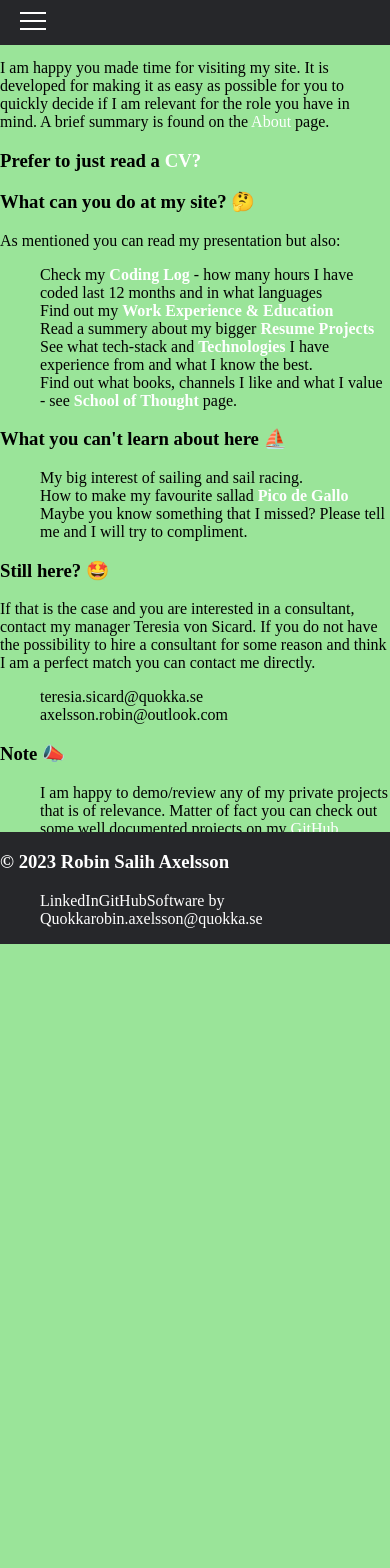
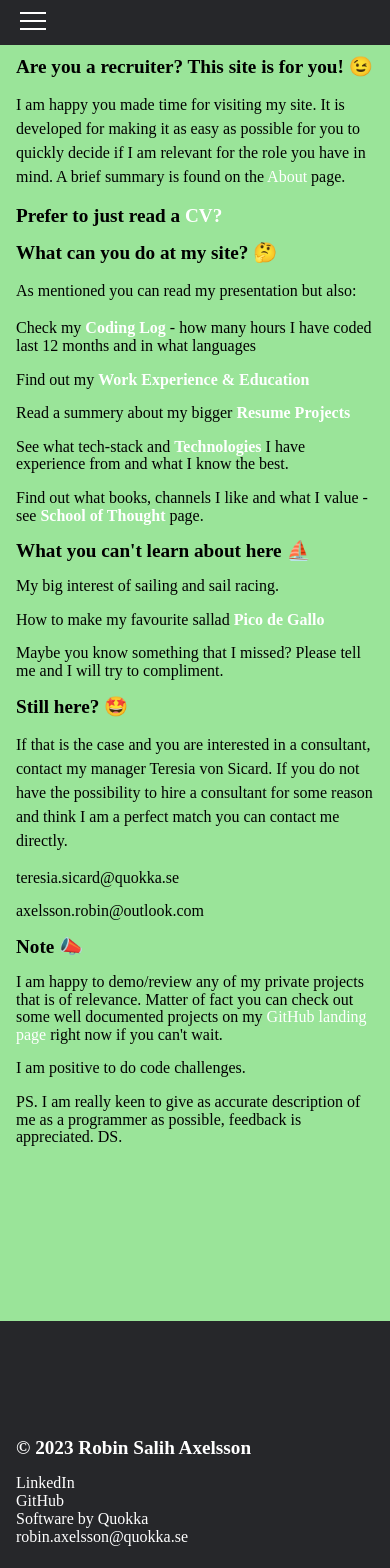
Before and after one commit to RobinAxelsson/personal-jam, a Next.js app: page / in a window 390 px wide. Shown: the top 1568 px of the page. Before the commit the page ends 944 px from the top, so only its background shows below. Built offline with nearby package versions, Linux system fonts and the light colour scheme.

Commit message:
footer, header responsive in mobile

```diff
--- a/styles/globals.css
+++ b/styles/globals.css
@@ -15,23 +15,22 @@
   --fs-400: 1rem;
 }
 
-/* html {
-  background-color: rgba(53, 53, 203, 0.5);
-} */
-
 body {
   background-color: rgba(55, 203, 53, 0.5);
 }
 
 #__next {
-    /* background-color: rgba(0, 0, 0, 0.8); */
     position: absolute;
     left:0;
     top: 0;
     right: 0;
 }
 
-/*
+main {
+  padding-top: 40px;
+  padding-bottom: 500px;
+}
+
 @media (min-width: 650px) {
   :root {
     --default-margin: 1rem;
@@ -70,6 +69,7 @@ p {
   max-width: 70ch;
   line-height: 1.5em;
 }
+/*
 
 figure {
   width: 80vw;
@@ -131,15 +131,15 @@ footer {
   left:0;
   bottom: 0;
   /* width: 100%; */
-  /* padding-block: 100px;
-  margin: 0 auto;
+  padding-block: 100px;
+  /* margin: 0 auto;
   overflow: hidden; */
 }
 
 footer ul {
-  /* display: flex;
+  display: flex;
   flex-direction: column;
-  margin: var(--default-margin); */
+  margin: var(--default-margin);
 }
 
 
```
